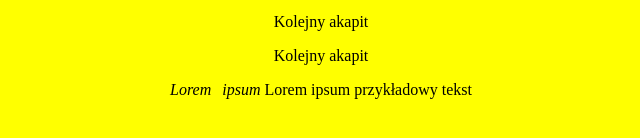
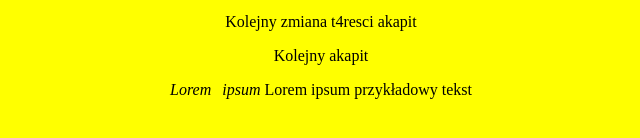
Before and after one commit to wilgakuba/nauka-gita, a website: page index.html in a window 1280 px wide. Shown: the part 346-484 px from the top of the page, 319-959 px from the left. Drawn offline with Linux system fonts and the light colour scheme.

Commit message:
change by devKuba

```diff
--- a/index.html
+++ b/index.html
@@ -24,7 +24,7 @@
             Że człowiekowi łacno słodki sen przypadnie.<br>
             Jabłek wprawdzie nie rodzę, lecz mię pan tak kładzie<br>
             Jako szczep napłodniejszy w hesperyskim sadzie.</p>
-            <p> Kolejny akapit</p>
+            <p> Kolejny zmiana t4resci akapit</p>
             <p>Kolejny akapit</p>
         </article>
         <footer><span>Lorem ipsum</span> Lorem ipsum przykładowy tekst </footer>
```
